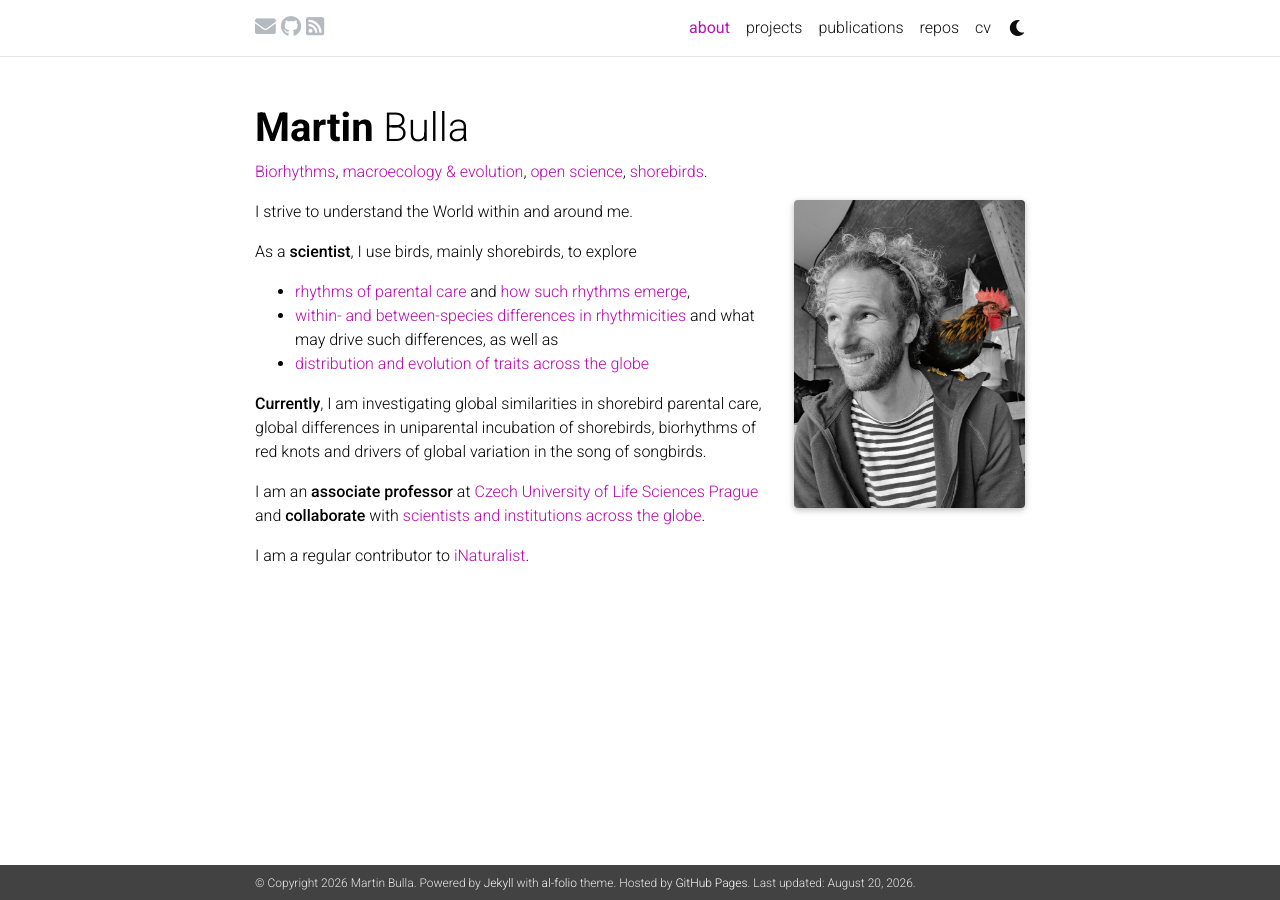
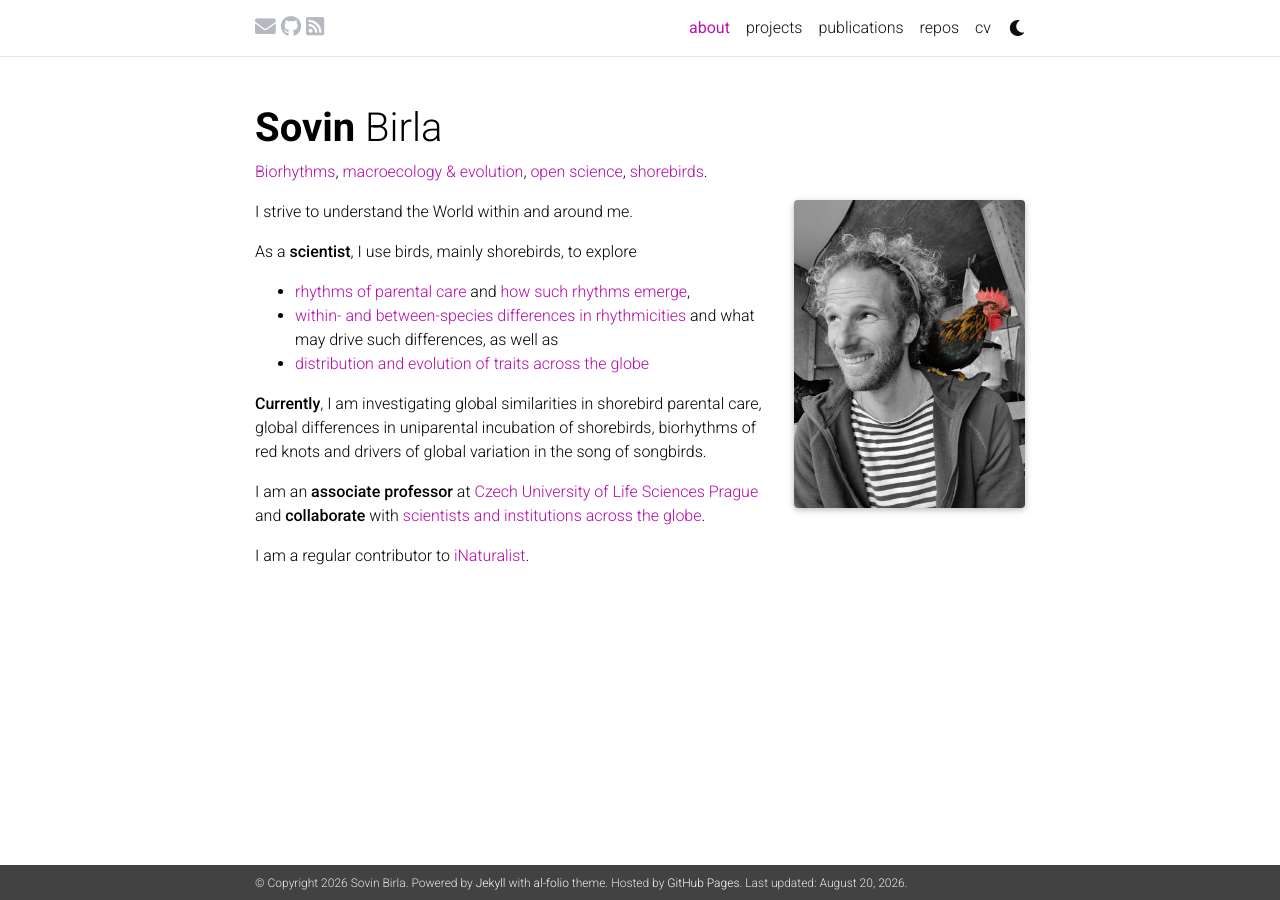
Before and after one commit to sovinbirla/sovin.github.io, a Jekyll site: the page built from _pages/about.md, in a window 1280 px wide. Built offline with Jekyll 4.4.1, drawn with Linux system fonts in a browser that asks for light colours; full-size pictures stand in for the smaller copies a plugin makes; comment, search, counter and statistics services are not loaded; a style sheet for code colours, icons or effects is not loaded.

Commit message:
pushing changes

```diff
--- a/_config.yml
+++ b/_config.yml
@@ -3,10 +3,10 @@
 # -----------------------------------------------------------------------------
 
 title: blank # the website title (if blank, full name will be used instead)
-first_name: Martin
+first_name: Sovin
 middle_name:
-last_name: Bulla
-email: bulla.mar@gmail.com
+last_name: Birla
+email: sovin.birla123@gmail.com
 description: > # the ">" symbol means to ignore newlines until "footer_text:"
   A simple, whitespace theme for academics. Based on [*folio](https://github.com/bogoli/-folio) design.
 footer_text: >
@@ -72,7 +72,7 @@ twitter_username: # your Twitter handle
 linkedin_username: # your LinkedIn user name
 scholar_userid: 569367360547434339 # your Google Scholar ID
 semanticscholar_id: # your Semantic Scholar ID
-orcid_id: 0000-0002-1328-1927 # your ORCID ID
+# orcid_id: 0000-0002-1328-1927 # your ORCID ID
 medium_username: # your Medium username
 quora_username: # your Quora username
 publons_id: # your ID on Publons F-2946-2011
```
Also changed, not shown: README.md (deleted, +0 -1 lines).
